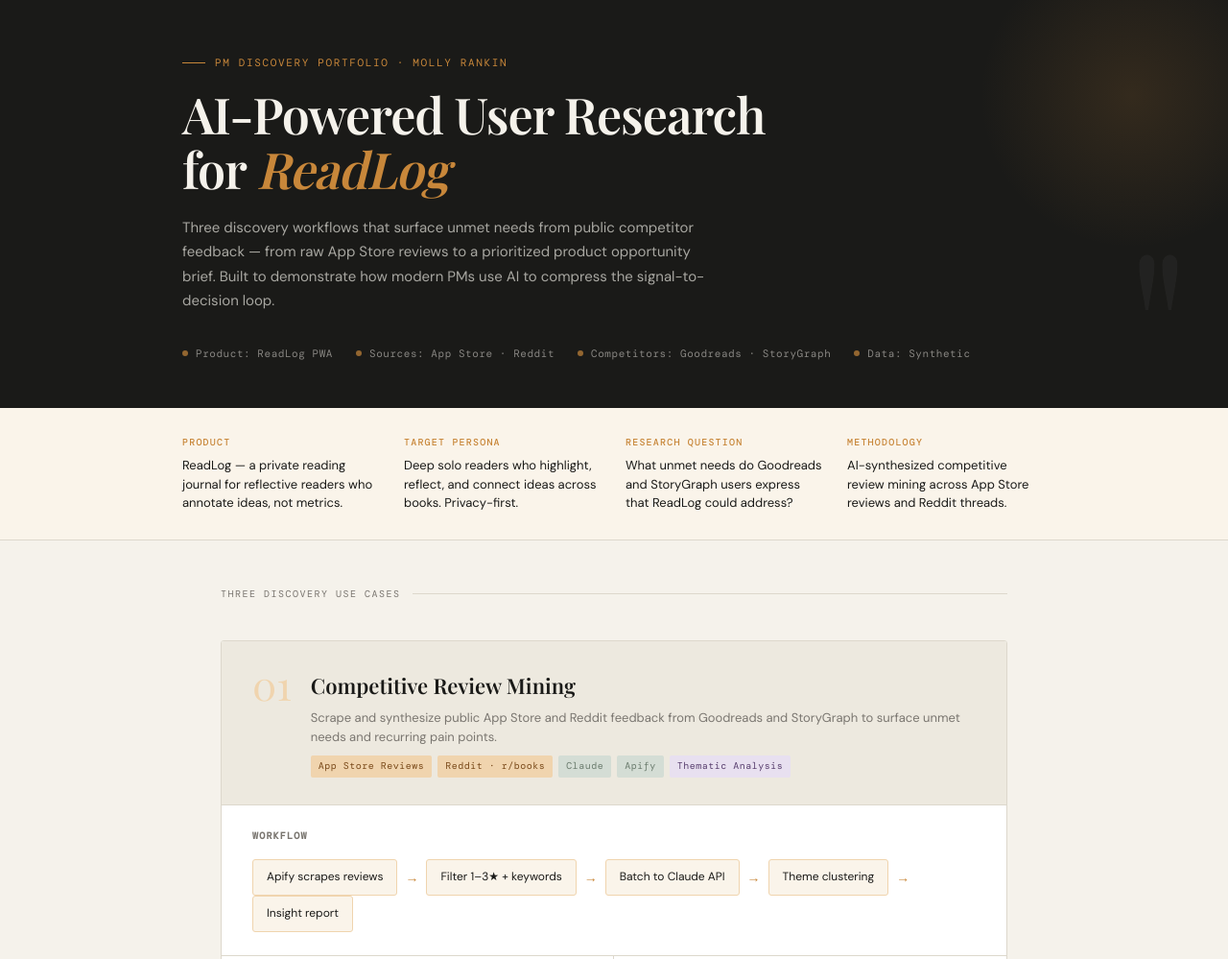
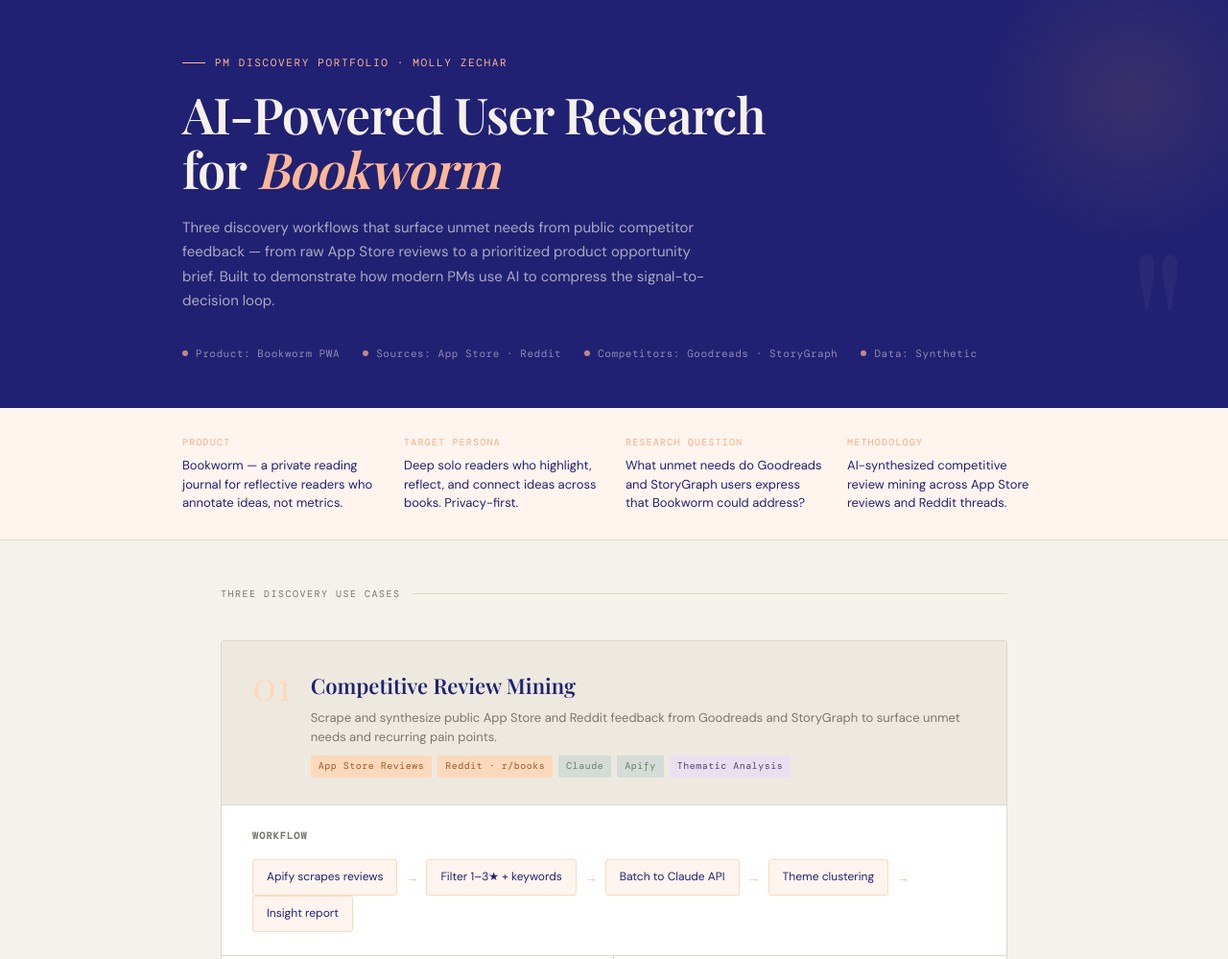
Before and after one commit to zecharmo/readlog-portfolio, a website: page index.html in a window 1280 px wide. Shown: the top 999 px of the page at 96% size. Drawn offline with nearby package versions, Linux system fonts and the light colour scheme; a web font is replaced by a local one.

Commit message:
Update index.html
Updated color palette to match website

```diff
--- a/index.html
+++ b/index.html
@@ -3,19 +3,19 @@
 <head>
   <meta charset="UTF-8" />
   <meta name="viewport" content="width=device-width, initial-scale=1.0" />
-  <title>ReadLog — PM Discovery Portfolio</title>
+  <title>Bookworm — PM Discovery Portfolio</title>
   <link rel="preconnect" href="https://fonts.googleapis.com" />
   <link href="https://fonts.googleapis.com/css2?family=Playfair+Display:ital,wght@0,400;0,600;1,400&family=DM+Mono:wght@300;400;500&family=DM+Sans:wght@300;400;500&display=swap" rel="stylesheet" />
   <style>
     *, *::before, *::after { box-sizing: border-box; margin: 0; padding: 0; }
 
     :root {
-      --ink: #1a1a18;
+      --ink: #212173;
       --paper: #f5f2eb;
       --cream: #ede9df;
-      --amber: #c8873a;
-      --amber-light: #f0d4ae;
-      --amber-pale: #faf4ea;
+      --amber: #FEB796;
+      --amber-light: #fdd9bc;
+      --amber-pale: #fff5ee;
       --sage: #6b7c6e;
       --sage-light: #d4ddd5;
       --rust: #9c4a2b;
@@ -254,7 +254,7 @@
     }
 
     .tag-tool { background: var(--sage-light); color: var(--sage); }
-    .tag-source { background: var(--amber-light); color: #7a4a1a; }
+    .tag-source { background: var(--amber-light); color: #a05a2a; }
     .tag-output { background: #e8e0f0; color: #5a4070; }
 
     /* ── WORKFLOW ── */
@@ -455,8 +455,8 @@
       white-space: nowrap;
     }
 
-    .p-high { background: #ffe0d4; color: var(--rust); }
-    .p-med  { background: var(--amber-light); color: #7a4a1a; }
+    .p-high { background: #ffe0d4; color: #9c4a2b; }
+    .p-med  { background: var(--amber-light); color: #a05a2a; }
     .p-low  { background: var(--sage-light); color: var(--sage); }
 
     /* ── PIPELINE DIAGRAM ── */
@@ -747,15 +747,15 @@
 <!-- ── HEADER ── -->
 <header>
   <div class="header-inner">
-    <div class="eyebrow">PM Discovery Portfolio · Molly Rankin</div>
-    <h1>AI-Powered User Research<br/>for <em>ReadLog</em></h1>
+    <div class="eyebrow">PM Discovery Portfolio · Molly Zechar</div>
+    <h1>AI-Powered User Research<br/>for <em>Bookworm</em></h1>
     <p class="header-desc">
       Three discovery workflows that surface unmet needs from public competitor feedback —
       from raw App Store reviews to a prioritized product opportunity brief.
       Built to demonstrate how modern PMs use AI to compress the signal-to-decision loop.
     </p>
     <div class="header-meta">
-      <span class="meta-pill"><span class="dot"></span> Product: ReadLog PWA</span>
+      <span class="meta-pill"><span class="dot"></span> Product: Bookworm PWA</span>
       <span class="meta-pill"><span class="dot"></span> Sources: App Store · Reddit</span>
       <span class="meta-pill"><span class="dot"></span> Competitors: Goodreads · StoryGraph</span>
       <span class="meta-pill"><span class="dot"></span> Data: Synthetic</span>
@@ -768,7 +768,7 @@
   <div class="context-inner">
     <div class="context-item">
       <h3>Product</h3>
-      <p>ReadLog — a private reading journal for reflective readers who annotate ideas, not metrics.</p>
+      <p>Bookworm — a private reading journal for reflective readers who annotate ideas, not metrics.</p>
     </div>
     <div class="context-item">
       <h3>Target Persona</h3>
@@ -776,7 +776,7 @@
     </div>
     <div class="context-item">
       <h3>Research Question</h3>
-      <p>What unmet needs do Goodreads and StoryGraph users express that ReadLog could address?</p>
+      <p>What unmet needs do Goodreads and StoryGraph users express that Bookworm could address?</p>
     </div>
     <div class="context-item">
       <h3>Methodology</h3>
@@ -1020,7 +1020,7 @@
 
         <div class="insight-block">
           <h5>📈 Trending · Obsidian as Workaround</h5>
-          <p>Second week of Obsidian mentions as a substitute for journaling. Suggests a DIY workaround market forming around the gap ReadLog addresses. Opportunity to position directly against this pattern.</p>
+          <p>Second week of Obsidian mentions as a substitute for journaling. Suggests a DIY workaround market forming around the gap Bookworm addresses. Opportunity to position directly against this pattern.</p>
         </div>
       </div>
     </div>
@@ -1193,7 +1193,7 @@
 </main>
 
 <footer>
-  <span>ReadLog · PM Discovery Portfolio · Molly Rankin</span>
+  <span>Bookworm · PM Discovery Portfolio · Molly Zechar</span>
   <span>Synthetic data · Built with Claude API</span>
 </footer>
 
@@ -1203,7 +1203,7 @@
   const MAX_RUNS = 2;
 
   const PROMPTS = {
-    synthesize: (text) => `You are a senior product manager analyzing competitor feedback for ReadLog, a private reading journal app focused on reflection over metrics. Analyze these reviews and produce a structured insight report with: 1) Primary themes (2-3), 2) Key pain points, 3) Unmet needs that ReadLog could address. Be specific and cite signal strength where possible. Keep it concise and actionable.\n\nReviews:\n${text}`,
+    synthesize: (text) => `You are a senior product manager analyzing competitor feedback for Bookworm, a private reading journal app focused on reflection over metrics. Analyze these reviews and produce a structured insight report with: 1) Primary themes (2-3), 2) Key pain points, 3) Unmet needs that Bookworm could address. Be specific and cite signal strength where possible. Keep it concise and actionable.\n\nReviews:\n${text}`,
     themes: (text) => `You are a product researcher. Extract and cluster the key themes from these user reviews/comments. For each theme: name it, describe it in one sentence, and note how frequently it appears. Format as a clean list. Focus on themes relevant to reading apps, privacy, and personal knowledge management.\n\nReviews:\n${text}`,
     spec: (text) => `You are a product manager. Based on these user reviews, identify the single strongest product opportunity and draft a concise feature brief with: JTBD, User Story, Evidence from the reviews, Non-goals, and 2 open questions to resolve. Keep each section to 1-2 sentences.\n\nReviews:\n${text}`
   };
```
